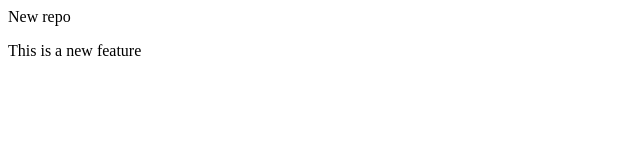
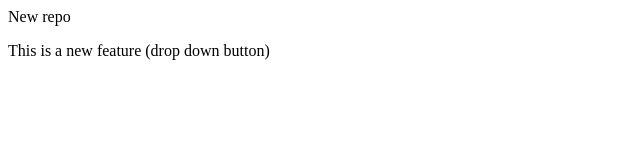
Before and after one commit to NoorFatima74/localRepo, a plain HTML site: page localRepo/index.html in a window 1280 px wide. Shown: the whole page, without its empty margins (0-640 px from the left). Drawn offline with Linux system fonts and the light colour scheme.

Commit message:
Add dropdown

```diff
--- a/localRepo/index.html
+++ b/localRepo/index.html
@@ -1,2 +1,2 @@
 <p>New repo</p>
-<p>This is a new feature</p>
+<p>This is a new feature (drop down button)</p>
```
